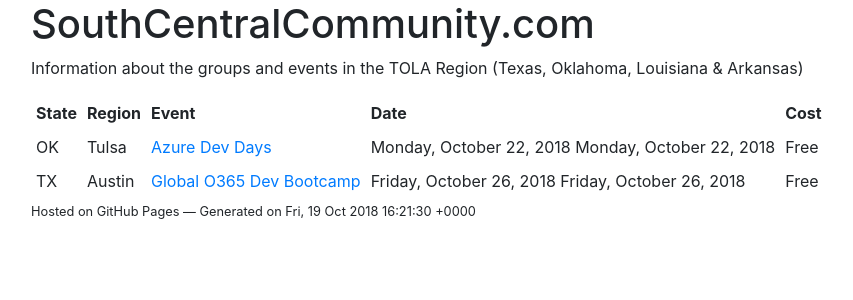
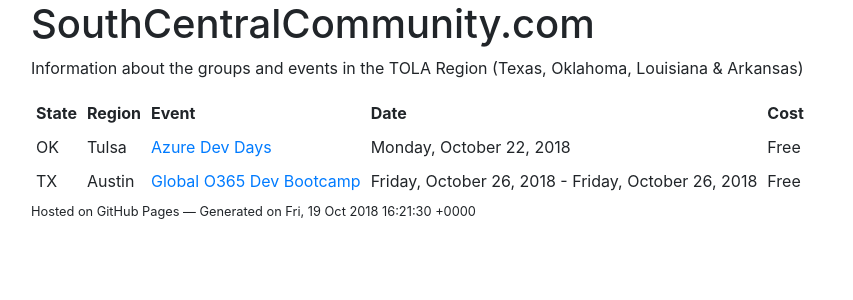
Before and after one commit to southcentralcommunity/southcentralcommunity.github.io, a Jekyll site: the page built from events.md, in a window 1280 px wide. Shown: the top 300 px of the page, without its empty margins (54-907 px from the left). Built offline with Jekyll 4.4.1, drawn with Linux system fonts in a browser that asks for light colours.

Commit message:
make end date optional

```diff
--- a/_layouts/events.html
+++ b/_layouts/events.html
@@ -26,7 +26,9 @@ layout: default
             </td>
             <td>
                 {{ event.start_date | date: "%A, %B %-d, %Y"}}
-                {{ event.end_date | date: "%A, %B %-d, %Y"}}
+                {% if event.end_date %}
+                - {{ event.end_date | date: "%A, %B %-d, %Y"}}
+                {% endif %}
             </td>
             <td>
                 {{ event.cost }}
```
Also changed, not shown: _events/20181022_AzureDevDaysTulsa.md (+0 -1 lines).
